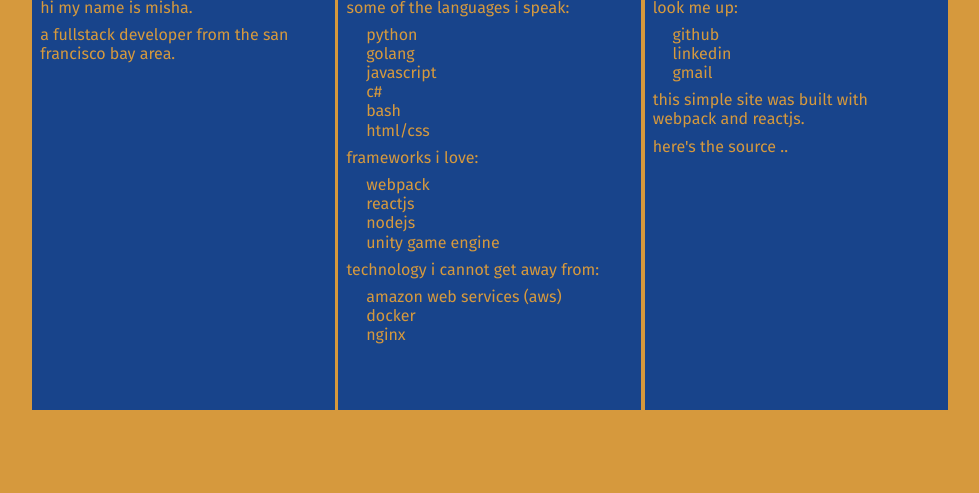
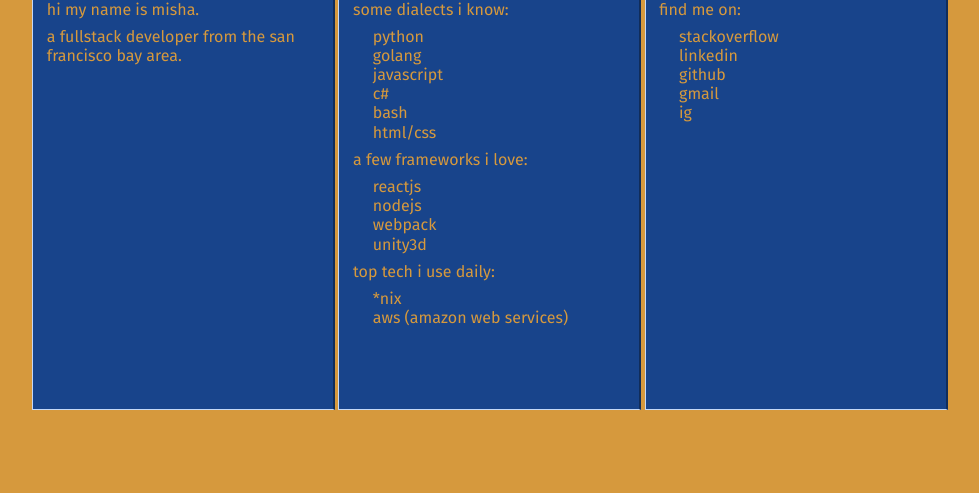
Before and after one commit to msawangwan/mishasawangwan.com, a React app in the folder frontend/: page / in a window 1280 px wide. Shown: the part 307-800 px from the top of the page, without its empty margins (99-1078 px from the left). Built offline with nearby package versions, Linux system fonts and the light colour scheme.

Commit message:
desktop first layout tweeked

```diff
--- /dev/null
+++ b/frontend/src/content/index.js
@@ -0,0 +1,29 @@
+export const socialMedia = [
+    {
+        'label': 'stackoverflow',
+        'href': 'https://stackoverflow.com/users/4844024/mad-meesh?tab=profile',
+    },
+    {
+        'label': 'linkedin',
+        'href': 'https://www.linkedin.com/in/misha-sawangwan-85299729',
+    },
+    {
+        'label': 'github',
+        'href': 'https://github.com/msawangwan',
+    },
+    {
+        'label': 'gmail',
+        'href': 'mailto: misha.sawangwan@gmail.com',
+    },
+    {
+        'label': 'ig',
+        'href': 'https://www.instagram.com/mad.meesh/',
+    },
+];
+
+export const techStack = {
+    'lang': ['python', 'golang', 'javascript', 'c#', 'bash', 'html/css'],
+    'framework': ['reactjs', 'nodejs', 'webpack', 'unity3d'],
+    'tech': ['*nix', 'aws (amazon web services)',],
+    'concepts': ['rdb and nosql databases'],
+};
--- a/frontend/src/routes/index.main.css
+++ b/frontend/src/routes/index.main.css
@@ -1,9 +1,27 @@
-/* font-family: 'PT Sans', sans-serif;
-font-family: 'Poppins', sans-serif;
-font-family: 'Staatliches',
-cursive; */
+li {
+    padding-left: 1.2375em;
+}
 
-/* font-family: 'Fira Sans', sans-serif; */
+a {
+    outline: none;
+    text-decoration: none;
+}
+
+a:link {
+    color: hsl(36, 65%, 54%);
+    background: hsl(217, 70%, 32%);
+}
+
+a:visited {}
+
+a:focus {}
+
+a:hover {
+    color: hsl(217, 70%, 32%);
+    background: hsl(36, 65%, 54%);
+}
+
+a:active {}
 
 .full-page {
     width: 100vw;
@@ -15,62 +33,82 @@
     height: 100%;
 }
 
-.modular-grid {
+.vertical {
+    flex-direction: column;
+}
+
+.horizontal {
+    flex-direction: row;
+}
+
+.grid {
     display: grid;
 }
 
-.modular-grid.container {
+.grid.col-12-row-4 {
     grid-template-columns: 10% repeat(10, 1fr) 10%;
     grid-template-rows: 10% 1fr 2fr 10%;
     grid-gap: 0.2em;
 }
 
-.modular-grid.paragraphs {
+.grid.col-1-row-fluid {
     grid-template-columns: 100%;
     grid-auto-rows: minmax(min-content, max-content);
     grid-gap: 0.5em;
 }
 
-.page-text {
-    /* color: hsl(0, 0%, 100%); */
-    color: hsl(36, 65%, 54%);
-    line-height: 1.2;
+.light.background {
+    background: hsl(36, 65%, 54%);
+    z-index: 0;
 }
 
-.page-bg {
-    background: hsl(36, 65%, 54%);
+.dark.background {
+    background: hsl(217, 70%, 32%);
     z-index: 2;
 }
 
-.content-bg {
-    background: hsl(217, 70%, 32%);
-    z-index: 0;
+.dark.background.bordered {
+    border-top: solid 0.15em hsl(217, 69%, 21%);
+    border-right: solid 0.15em hsl(217, 69%, 21%);
+    border-bottom: solid 0.05em hsl(217, 74%, 87%);
+    border-left: solid 0.05em hsl(217, 74%, 87%);
 }
 
-.paragraphs {
-    padding-top: 0.5em;
-    padding-bottom: 0.5em;
-    padding-left: 0.5em;
-    padding-right: 1.375em;
+.title,
+.paragraph {
+    color: hsl(36, 65%, 54%);
 }
 
-.title {
+.title.padded {
     padding-top: 0.1em;
     padding-bottom: 0.375em;
     padding-left: 0.5em;
     padding-right: 0.375em;
 }
 
-.page-text.title {
+.title.font {
     font-family: 'Fira Sans', sans-serif;
     font-weight: 900;
+    letter-spacing: 0.125em;
 }
 
-.paragraph-font {
+.paragraph.font {
     font-family: 'Fira Sans', sans-serif;
     font-weight: 400;
+    line-height: 1.2;
 }
 
-li {
-    padding-left: 1.2375em;
+.paragraph.gap {
+    padding-bottom: 0.5em;
 }
+
+.paragraphs {
+    display: flex;
+}
+
+.paragraphs.padded {
+    padding-top: 0.5em;
+    padding-bottom: 0.5em;
+    padding-left: 0.85em;
+    padding-right: 1.375em;
+}
--- a/frontend/src/routes/index.main.js
+++ b/frontend/src/routes/index.main.js
@@ -11,117 +11,126 @@
     TrackOverlay,
 } from 'components';
 
+import {
+    socialMedia,
+    techStack,
+} from 'content';
+
 import './reset.css';
 import './index.main.css';
 
-const socialstack = {
-    'media': [
-        'github',
-        'linkedin',
-        'gmail',
-    ]
-};
+const Paragraph = props =>
+    <div
+        className={`${props.className && props.className}`}
+        style={{
+            // 'border': 'solid red thick',
+            ...props.style
+        }}>
+        {props.children}
+    </div >
 
-const techstack = {
-    'lang': ['python', 'golang', 'javascript', 'c#', 'bash', 'html/css'],
-    'framework': ['webpack', 'reactjs', 'nodejs', 'unity game engine'],
-    'tech': ['amazon web services (aws)', 'docker', 'nginx'],
-};
-
-const TextSection = props =>
-    <div className={`page-text fill-container ${props.className && props.className}`}>
-        {props.children}
-    </div>
-
-const UnorderedList = props =>
-    <ul className={`page-text ${props.className && props.className}`}>
+const UnorderedListOfText = props =>
+    <ul className={`${props.className && props.className}`}>
         {
             props.elements && props.elements.map((k, i) =>
                 <li
-                    key={`${k}${i}`}>
+                    key={`${k}${i}`}
+                    className={`${props.liClassName && props.liClassName}`}>
                     {k}
                 </li>)
         }
     </ul>
 
+const UnorderedListOfLinks = props =>
+    <ul className={`${props.className && props.className}`}>
+        {
+            props.elements && props.elements.map((k, i) =>
+                <li
+                    key={`${k['href']}${i}`}
+                    className={`${props.liClassName && props.liClassName}`}>
+                    <a
+                        href={`${k['href']}`}
+                        target='_blank'
+                        className={`${props.aClassName && props.aClassName}`}>
+                        {k['label']}
+                    </a>
+                </li>)
+        }
+    </ul>
+
 const App = () =>
-    <div className='full-page modular-grid container page-bg'>
+    <div className='full-page grid col-12-row-4 light background'>
         {/* <TrackOverlay columns={12} rows={4} /> */}
 
         <div
-            className='content-bg'
+            className='dark background bordered'
             style={{
                 'gridArea': '2 / 2 / 3 / 8',
                 'display': 'flex',
                 'alignItems': 'flex-end',
             }}>
-            <div className='page-text title'>
-                <h1>
-                    msawangwan
-                </h1>
+            <div className='title padded font'>
+                <h1>msawangwan</h1>
+            </div>
+            {/* <div className='paragraph-text title title-font'>
+                <h3>stay hungry</h3>
+            </div> */}
+        </div>
+
+        <div
+            className='dark background bordered'
+            style={{
+                'gridArea': '3 / 2 / 4 / 5',
+            }}>
+            <div className='paragraphs padded vertical fill-container'>
+                <Paragraph className='paragraph font gap'>
+                    hi my name is misha.
+                </Paragraph>
+                <Paragraph className='paragraph font gap'>
+                    a fullstack developer from the san francisco bay area.
+                </Paragraph>
             </div>
         </div>
 
         <div
-            className='content-bg'
+            className='dark background bordered'
             style={{
-                'gridArea': '3 / 2 / 4 / 5',
+                'gridArea': '3 / 5 / 4 / 8',
             }}>
-            <div className='modular-grid paragraphs fill-container'>
-                <TextSection className='paragraph-font'>
-                    hi my name is misha.
-                </TextSection>
-                <TextSection className='paragraph-font'>
-                    a fullstack developer from the san francisco bay area.
-                </TextSection>
+            <div className='paragraphs padded vertical fill-container'>
+                <Paragraph className='paragraph font gap'>
+                    some dialects i know:
+                </Paragraph>
+                <Paragraph className='paragraph font gap'>
+                    <UnorderedListOfText className='paragraph-text' elements={techStack['lang']} />
+                </Paragraph>
+                <Paragraph className='paragraph font gap'>
+                    a few frameworks i love:
+                </Paragraph>
+                <Paragraph className='paragraph font gap'>
+                    <UnorderedListOfText className='paragraph-text' elements={techStack['framework']} />
+                </Paragraph>
+                <Paragraph className='paragraph font gap'>
+                    top tech i use daily:
+                </Paragraph>
+                <Paragraph className='paragraph font gap'>
+                    <UnorderedListOfText className='paragraph-text' elements={techStack['tech']} />
+                </Paragraph>
             </div>
         </div>
 
         <div
-            className='content-bg'
-            style={{
-                'gridArea': '3 / 5 / 4 / 8',
-            }}>
-            <div className='modular-grid paragraphs fill-container'>
-                <TextSection className='paragraph-font'>
-                    some of the languages i speak:
-                </TextSection>
-                <TextSection className='paragraph-font'>
-                    <UnorderedList elements={techstack['lang']} />
-                </TextSection>
-                <TextSection className='paragraph-font'>
-                    frameworks i love:
-                </TextSection>
-                <TextSection className='paragraph-font'>
-                    <UnorderedList elements={techstack['framework']} />
-                </TextSection>
-                <TextSection className='paragraph-font'>
-                    technology i cannot get away from:
-                </TextSection>
-                <TextSection className='paragraph-font'>
-                    <UnorderedList elements={techstack['tech']} />
-                </TextSection>
-            </div>
-        </div>
-
-        <div
-            className='content-bg'
+            className='dark background bordered'
             style={{
                 'gridArea': '3 / 8 / 4 / 11',
             }}>
-            <div className='modular-grid paragraphs fill-container'>
-                <TextSection className='paragraph-font'>
-                    look me up:
-                </TextSection>
-                <TextSection className='paragraph-font'>
-                    <UnorderedList elements={socialstack['media']} />
-                </TextSection>
-                <TextSection className='paragraph-font'>
-                    this simple site was built with webpack and reactjs.
-                </TextSection>
-                <TextSection className='paragraph-font'>
-                    here's the source ..
-                </TextSection>
+            <div className='paragraphs padded vertical fill-container'>
+                <Paragraph className='paragraph font gap'>
+                    find me on:
+                </Paragraph>
+                <Paragraph className='paragraph font gap'>
+                    <UnorderedListOfLinks className='paragraph-text' elements={socialMedia} />
+                </Paragraph>
             </div>
         </div>
     </div>;
--- a/frontend/webpack.config.js
+++ b/frontend/webpack.config.js
@@ -39,7 +39,8 @@
         resolve: {
             extensions: ['*', '.js', '.jsx'],
             alias: {
-                components: path.resolve(__dirname, 'src/components')
+                components: path.resolve(__dirname, 'src/components'),
+                content: path.resolve(__dirname, 'src/content'),
             }
         },
         output: {
```
Also changed, not shown: frontend/src/routes/index.main.html (+0 -1 lines).
